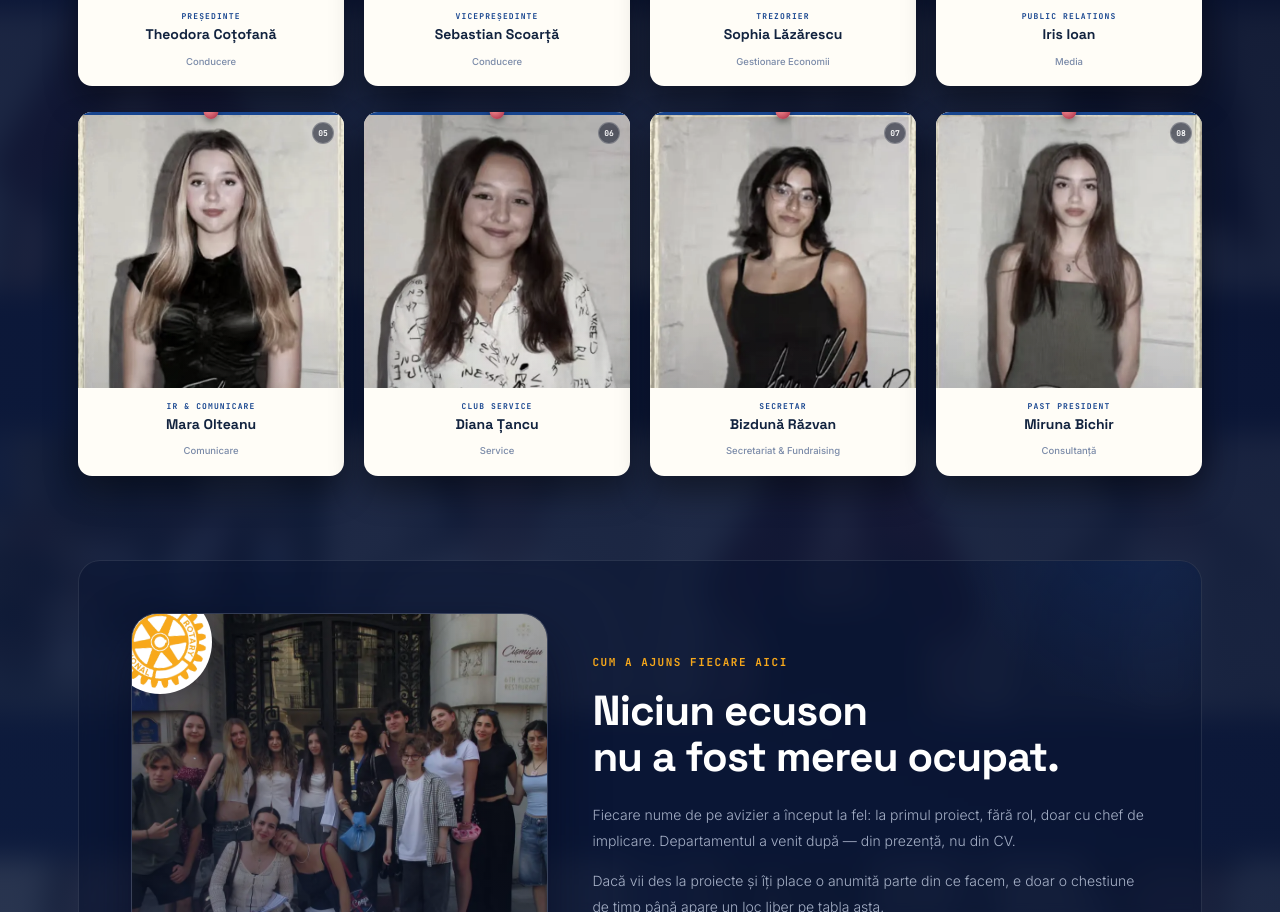
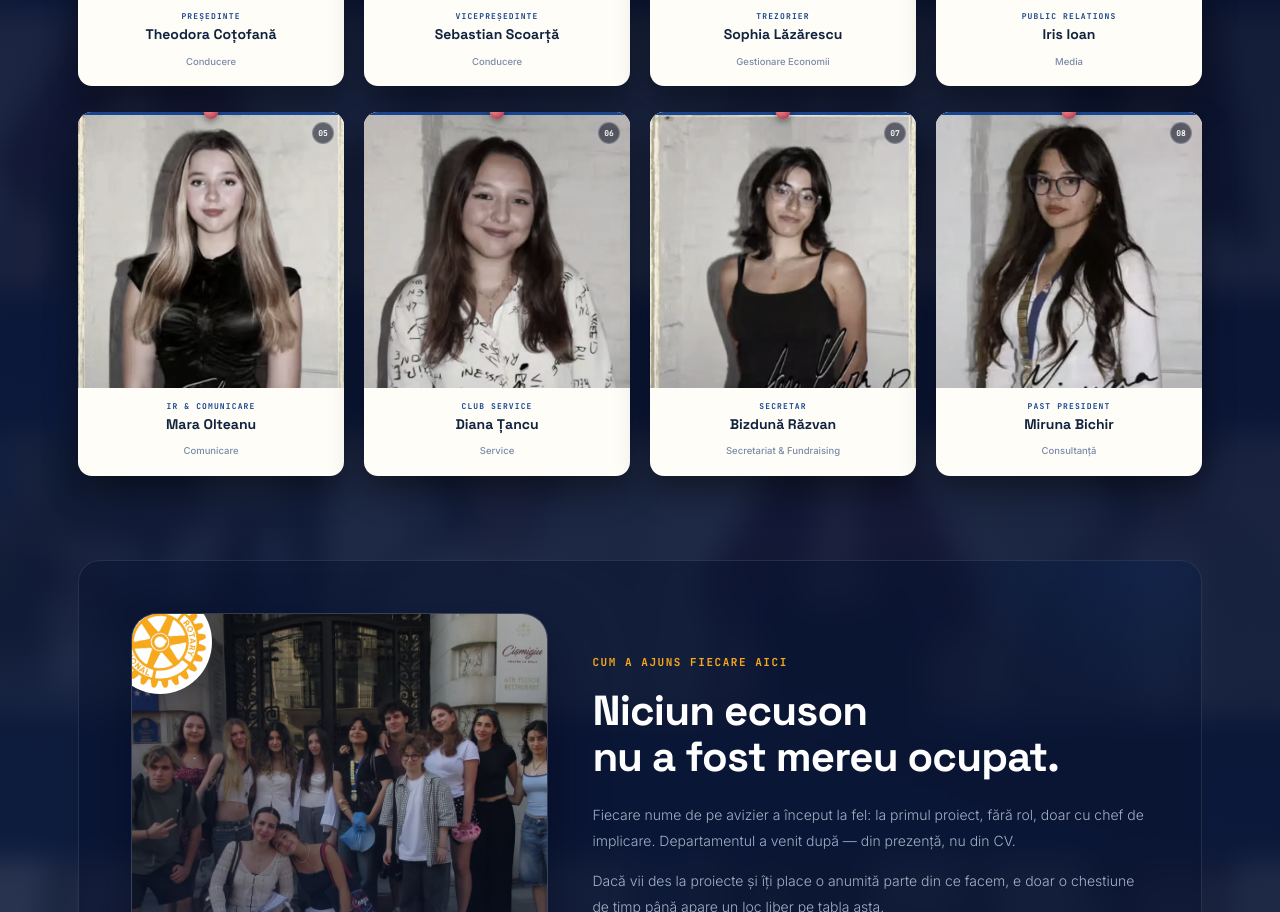
Before and after one commit to razvanbizduna-oss/razvan, a React (Vite) app: page / in a window 1280 px wide. Shown: the part 3525-4437 px from the top of the page. Built offline with nearby package versions, Linux system fonts and the light colour scheme.

Commit message:
Updated ClassroomMindMap.tsx

```diff
--- a/src/components/ClassroomMindMap.tsx
+++ b/src/components/ClassroomMindMap.tsx
@@ -63,7 +63,7 @@ const MEMBERS = [
     id: 8, index: "08", rot: 0, lift: 20,
     name: "Miruna Bichir", role: "Past President", dept: "Consultanță",
     phone: "+40 721 000 008", email: "pastprezi@interactcismigiu.ro",
-    image: "pastprezi.webp",
+    image: "miruna.webp",
     desc: "Rămâne în structura de conducere pentru a oferi consultanță, a asigura continuitatea strategiei și a ghida actuala conducere.",
   },
 ];
```
